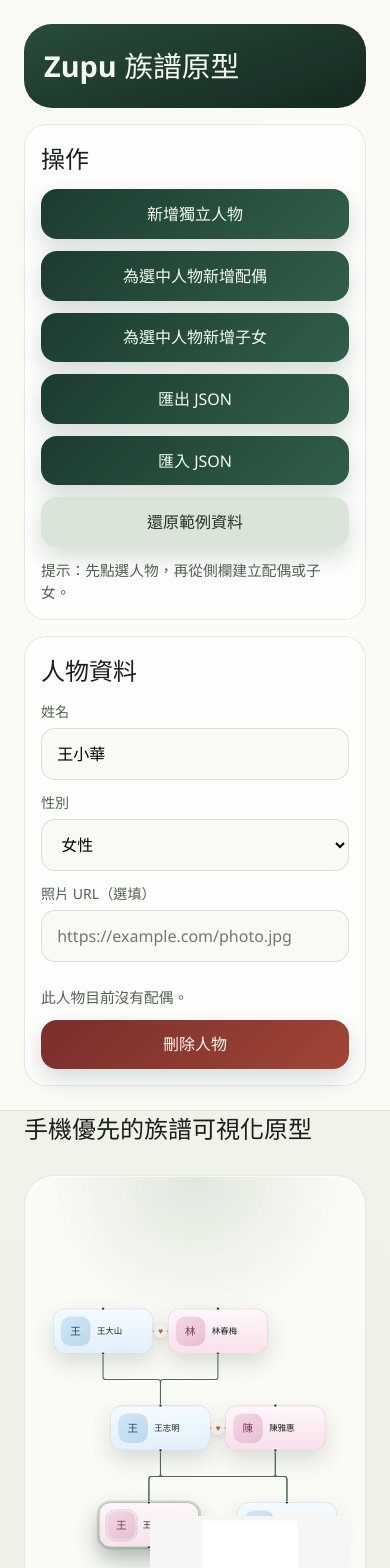
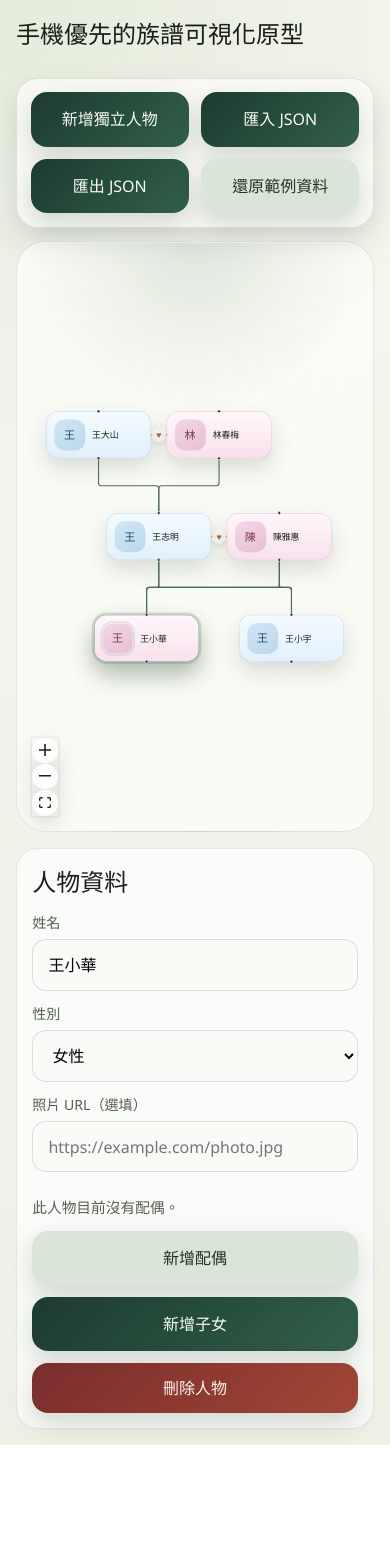
Before and after one commit to kevin1kevin1k/Zupu, a React (Vite) app: page / in a window 390 px wide. Shown: the top 1568 px of the page. After the commit the page ends 1445 px from the top, so only its background shows below. Built offline with nearby package versions, Linux system fonts and the light colour scheme.

Commit message:
feat: optimize mobile canvas workflow

```diff
--- a/src/App.tsx
+++ b/src/App.tsx
@@ -31,6 +31,11 @@ const edgeTypes: EdgeTypes = {
 };
 
 function App() {
+  const [isMobile, setIsMobile] = useState<boolean>(() =>
+    typeof window !== "undefined"
+      ? window.matchMedia("(max-width: 960px)").matches
+      : false,
+  );
   const [people, setPeople] = useState<Person[]>(sampleTree.people);
   const [relationships, setRelationships] = useState<Relationship[]>(sampleTree.relationships);
   const [selectedPersonId, setSelectedPersonId] = useState<string | null>(sampleTree.people[4]?.id ?? null);
@@ -51,6 +56,24 @@ function App() {
       void reactFlow.fitView({ padding: 0.2, duration: 350 });
     });
   }, [people.length, relationships.length, reactFlow]);
+
+  useEffect(() => {
+    if (typeof window === "undefined") {
+      return;
+    }
+
+    const mediaQuery = window.matchMedia("(max-width: 960px)");
+    const handleChange = (event: MediaQueryListEvent) => {
+      setIsMobile(event.matches);
+    };
+
+    setIsMobile(mediaQuery.matches);
+    mediaQuery.addEventListener("change", handleChange);
+
+    return () => {
+      mediaQuery.removeEventListener("change", handleChange);
+    };
+  }, []);
 
   function updateSelectedPerson<K extends keyof Person>(key: K, value: Person[K]) {
     if (!selectedPersonId) {
@@ -171,6 +194,25 @@ function App() {
     setImportMessage("已還原範例家譜。");
   }
 
+  function renderGlobalActionButtons(className: string) {
+    return (
+      <div className={className}>
+        <button onClick={addStandalonePerson} type="button">
+          新增獨立人物
+        </button>
+        <button onClick={() => fileInputRef.current?.click()} type="button">
+          匯入 JSON
+        </button>
+        <button onClick={exportJson} type="button">
+          匯出 JSON
+        </button>
+        <button className="button-secondary" onClick={resetSampleData} type="button">
+          還原範例資料
+        </button>
+      </div>
+    );
+  }
+
   return (
     <div className="app-shell">
       <aside className="sidebar">
@@ -178,28 +220,9 @@ function App() {
           <h1>Zupu 族譜原型</h1>
         </div>
 
-        <section className="panel">
+        <section className="panel desktop-only">
           <h2>操作</h2>
-          <div className="action-grid">
-            <button onClick={addStandalonePerson} type="button">
-              新增獨立人物
-            </button>
-            <button disabled={!selectedPerson || Boolean(selectedSpouseId)} onClick={addSpouse} type="button">
-              為選中人物新增配偶
-            </button>
-            <button disabled={!selectedPerson} onClick={addChild} type="button">
-              為選中人物新增子女
-            </button>
-            <button onClick={exportJson} type="button">
-              匯出 JSON
-            </button>
-            <button onClick={() => fileInputRef.current?.click()} type="button">
-              匯入 JSON
-            </button>
-            <button className="button-secondary" onClick={resetSampleData} type="button">
-              還原範例資料
-            </button>
-          </div>
+          {renderGlobalActionButtons("action-grid")}
           <input
             accept="application/json"
             hidden
@@ -252,6 +275,19 @@ function App() {
                   ? "此人物已經有一位配偶；第一版原型不再新增第二位配偶。"
                   : "此人物目前沒有配偶。"}
               </p>
+              <div className="detail-actions">
+                <button
+                  className="button-secondary"
+                  disabled={Boolean(selectedSpouseId)}
+                  onClick={addSpouse}
+                  type="button"
+                >
+                  新增配偶
+                </button>
+                <button onClick={addChild} type="button">
+                  新增子女
+                </button>
+              </div>
               <button
                 className="button-danger"
                 onClick={deleteSelectedPerson}
@@ -271,6 +307,10 @@ function App() {
           <h2>手機優先的族譜可視化原型</h2>
         </div>
 
+        <div className="mobile-toolbar mobile-only">
+          {renderGlobalActionButtons("mobile-toolbar__grid")}
+        </div>
+
         <div className="flow-wrapper">
           <ReactFlow
             edgeTypes={edgeTypes}
@@ -285,7 +325,7 @@ function App() {
             proOptions={{ hideAttribution: true }}
           >
             <Background color="#d7d8d0" gap={20} />
-            <MiniMap pannable zoomable />
+            {!isMobile ? <MiniMap pannable zoomable /> : null}
             <Controls showInteractive={false} />
           </ReactFlow>
         </div>
--- a/src/styles.css
+++ b/src/styles.css
@@ -71,6 +71,10 @@ button:disabled {
   color: #fff7f3;
 }
 
+.mobile-only {
+  display: none;
+}
+
 .app-shell {
   display: grid;
   grid-template-columns: 360px minmax(0, 1fr);
@@ -129,6 +133,11 @@ button:disabled {
   margin: 0.75rem 0 0;
   color: #536155;
   font-size: 0.92rem;
+}
+
+.detail-actions {
+  display: grid;
+  gap: 0.75rem;
 }
 
 .action-grid,
@@ -194,6 +203,24 @@ button:disabled {
   max-width: 480px;
   margin: 0;
   color: #5d6d60;
+}
+
+.mobile-toolbar {
+  position: sticky;
+  top: 0.75rem;
+  z-index: 5;
+  padding: 0.85rem;
+  border: 1px solid rgba(55, 84, 68, 0.14);
+  border-radius: 22px;
+  background: rgba(252, 251, 247, 0.86);
+  box-shadow: 0 12px 28px rgba(31, 52, 41, 0.12);
+  backdrop-filter: blur(10px);
+}
+
+.mobile-toolbar__grid {
+  display: grid;
+  grid-template-columns: repeat(2, minmax(0, 1fr));
+  gap: 0.75rem;
 }
 
 .flow-wrapper {
@@ -345,20 +372,43 @@ button:disabled {
   }
 
   .sidebar {
+    order: 2;
+    padding: 0 1rem 1rem;
     border-right: 0;
-    border-bottom: 1px solid rgba(51, 75, 62, 0.12);
+    border-bottom: 0;
+    background: transparent;
+    backdrop-filter: none;
+  }
+
+  .sidebar__hero {
+    display: none;
+  }
+
+  .desktop-only {
+    display: none;
+  }
+
+  .mobile-only {
+    display: block;
   }
 
   .canvas-stage {
-    padding-top: 0;
+    order: 1;
+    padding: 1rem;
+    gap: 0.85rem;
   }
 
   .canvas-stage__header {
-    flex-direction: column;
-    align-items: start;
+    display: block;
   }
 
-  .flow-wrapper {
-    min-height: 60vh;
+  .mobile-toolbar button,
+  .detail-actions button {
+    min-height: 3.1rem;
+    padding: 0.95rem 1rem;
+  }
+
+  .panel {
+    padding: 0.95rem;
   }
 }
```
Also changed, not shown: 2 other files (tests, documents, lock files or other folders).
